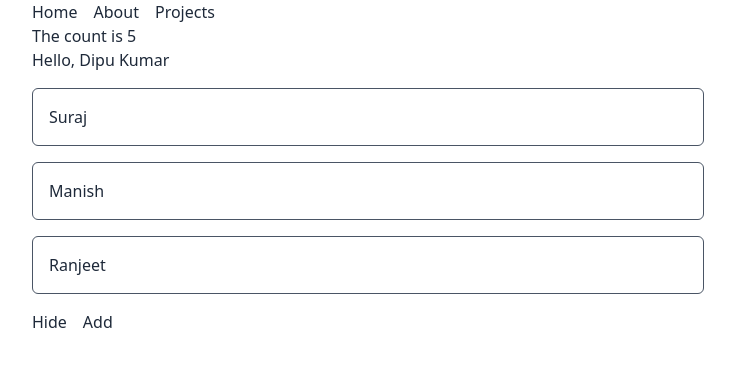
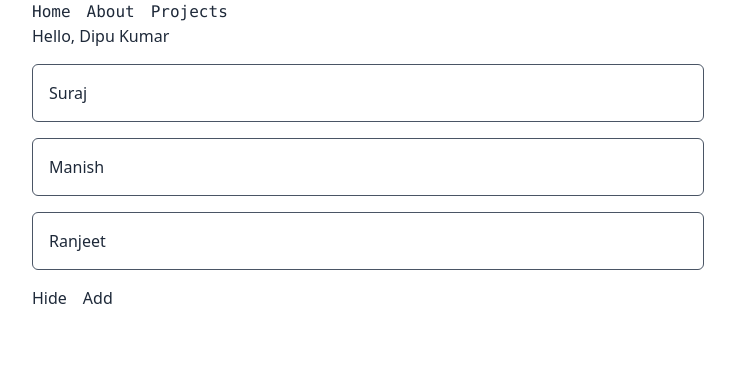
Before and after one commit to dipu4432/next-and-supabase-app, a Next.js app: page / in a window 1280 px wide. Shown: the top 366 px of the page, without its empty margins (272-1007 px from the left). Built offline with nearby package versions, Linux system fonts and the light colour scheme.

Commit message:
Tailwind css used in Navigation

```diff
--- a/components/header.js
+++ b/components/header.js
@@ -1,15 +1,9 @@
-import Counter from "@/components/counter";
-import Link from 'next/link';
+import Navigation from "@/components/navigation";
 
 const Header = () => {
   return (
     <header>
-        <ul className="flex space-x-4">
-            <li><Link href="/">Home</Link></li>
-            <li><Link href="/about">About</Link></li>
-            <li><Link href="/about/projects">Projects</Link></li>
-        </ul>
-        <Counter />
+        <Navigation />
     </header>
   )
 }
--- /dev/null
+++ b/components/navigation.js
@@ -0,0 +1,17 @@
+import Link from 'next/link';
+
+const Navigation = () => {
+  return (
+    <div>
+        <nav className="font-mono">
+            <ul className="flex md:space-x-4 md:flex-row">
+            <li><Link href="/">Home</Link></li>
+            <li><Link href="/about">About</Link></li>
+            <li><Link href="/about/projects">Projects</Link></li>
+        </ul>
+        </nav>
+    </div>
+  )
+}
+
+export default Navigation
```
